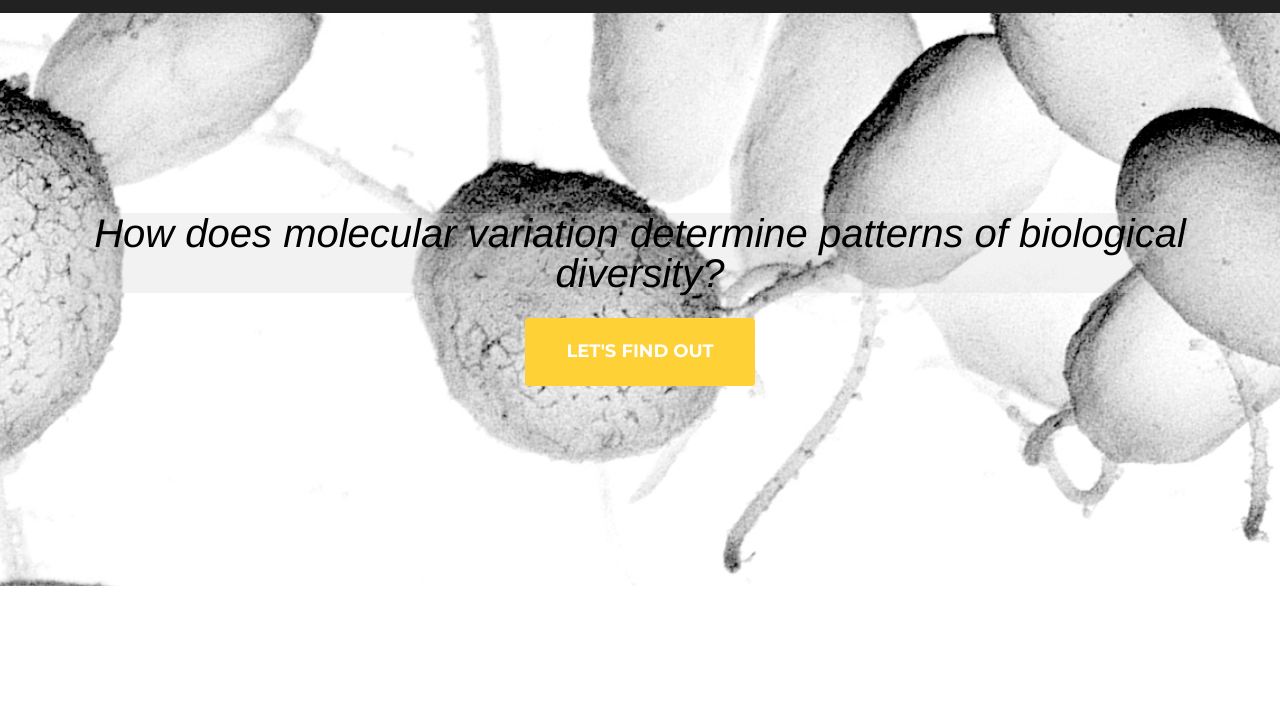
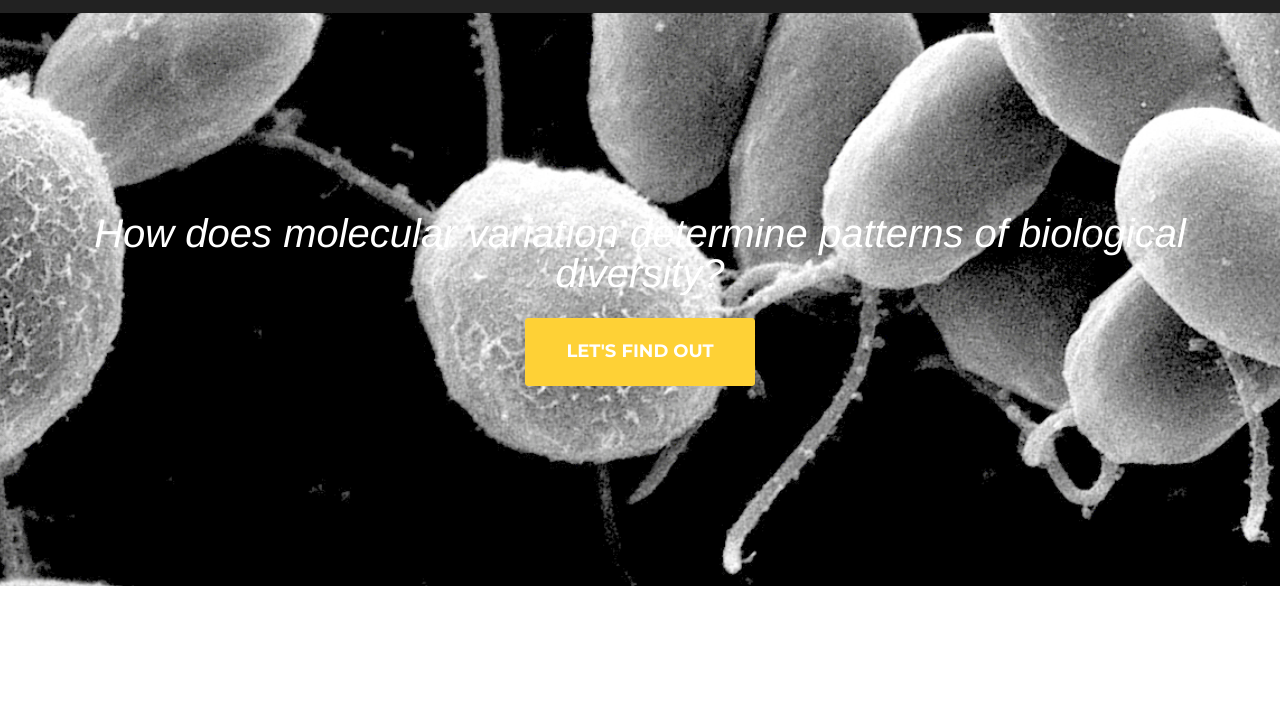
Before and after one commit to aays/nesslab, a website: page index.html in a window 1280 px wide. Shown: the part 87-800 px from the top of the page. Drawn offline with nearby package versions, Linux system fonts and the light colour scheme; a web font is replaced by a local one.

Commit message:
bunch of things
- changed bg
- changed intro text colors from white to black
- got rid of background shade box

```diff
--- a/css/agency.css
+++ b/css/agency.css
@@ -226,7 +226,7 @@ fieldset[disabled] .btn-xl.active {
   }
 }
 header {
-  background-image: url('../img/chlamyEM_invert.jpg');
+  background-image: url('../img/chlamyEM.jpg');
   background-repeat: no-repeat;
   background-attachment: scroll;
   background-position: center center;
@@ -235,7 +235,7 @@ header {
   background-size: cover;
   -o-background-size: cover;
   text-align: center;
-  color: black;
+  color: white;
 }
 header .intro-text {
   padding-top: 100px;
@@ -243,11 +243,11 @@ header .intro-text {
 }
 header .intro-text .intro-lead-in {
   font-family: "Droid Serif", "Helvetica Neue", Helvetica, Arial, sans-serif;
-  /*font-style: italic;*/
+  font-style: italic;
   font-size: 22px;
   line-height: 22px;
   margin-bottom: 25px;
-  background: rgba(211,211,211,0.3);
+  /*background: rgba(211,211,211,0.3);*/
 }
 header .intro-text .intro-heading {
   font-family: "Montserrat", "Helvetica Neue", Helvetica, Arial, sans-serif;
@@ -264,7 +264,7 @@ header .intro-text .intro-heading {
   }
   header .intro-text .intro-lead-in {
     font-family: "Droid Serif", "Helvetica Neue", Helvetica, Arial, sans-serif;
-    font-style: italic;
+    /*font-style: italic;*/
     font-size: 40px;
     line-height: 40px;
     margin-bottom: 25px;
```
